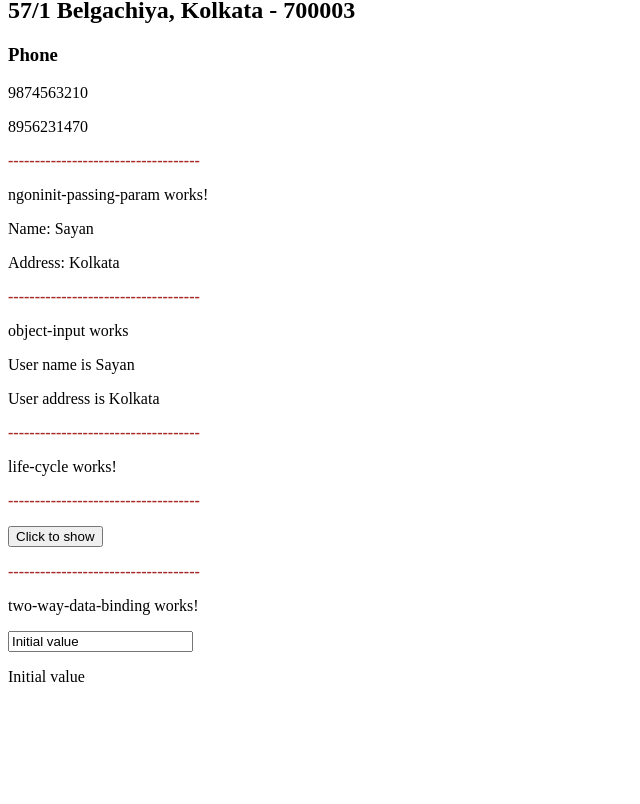
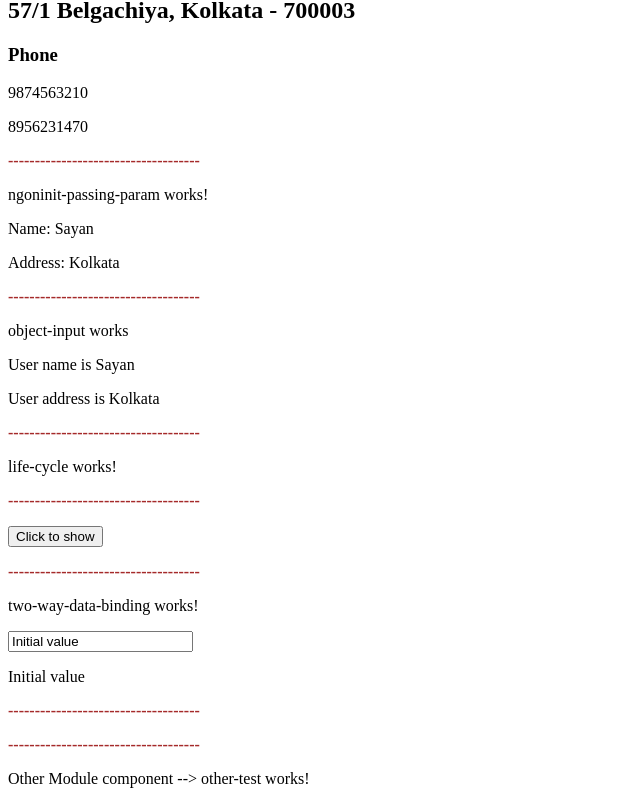
Before and after one commit to msayanece/angular-first-project, an Angular app: page / in a window 1280 px wide. Shown: the part 351-1155 px from the top of the page, without its empty margins (0-640 px from the left). Before the commit the page ends 1053 px from the top, so only its background shows below. Built offline with nearby package versions, Linux system fonts and the light colour scheme.

Commit message:
Using another module and its component

```diff
--- a/src/app/app.component.html
+++ b/src/app/app.component.html
@@ -16,3 +16,6 @@
 <app-button-click></app-button-click>
 <p class="divider">------------------------------------</p>
 <app-two-way-data-binding></app-two-way-data-binding>
+<p class="divider">------------------------------------</p>
+<p class="divider">------------------------------------</p>
+<app-other-test></app-other-test>
--- a/src/app/app.module.ts
+++ b/src/app/app.module.ts
@@ -12,6 +12,7 @@ import { LogService } from './log.service';
 import { ButtonClickComponent } from './button-click/button-click.component';
 import { TwoWayDataBindingComponent } from './two-way-data-binding/two-way-data-binding.component';
 import { FormsModule } from '@angular/forms';
+import { OtherModule } from './other/other.module';
 
 @NgModule({
   declarations: [
@@ -26,7 +27,7 @@ import { FormsModule } from '@angular/forms';
     TwoWayDataBindingComponent
   ],
   imports: [
-    BrowserModule, FormsModule
+    BrowserModule, FormsModule, OtherModule
   ],
   providers: [LogService],
   bootstrap: [AppComponent]
--- /dev/null
+++ b/src/app/other/other-test/other-test.component.html
@@ -0,0 +1 @@
+<p>Other Module component --> other-test works!</p>
--- /dev/null
+++ b/src/app/other/other-test/other-test.component.ts
@@ -0,0 +1,15 @@
+import { Component, OnInit } from '@angular/core';
+
+@Component({
+  selector: 'app-other-test',
+  templateUrl: './other-test.component.html',
+  styleUrls: ['./other-test.component.css']
+})
+export class OtherTestComponent implements OnInit {
+
+  constructor() { }
+
+  ngOnInit(): void {
+  }
+
+}
```
Also changed, not shown: src/app/other/other.module.ts (added, +18 -0 lines), src/app/other/other-test/other-test.component.css (added), 1 other file (tests, documents, lock files or other folders).
